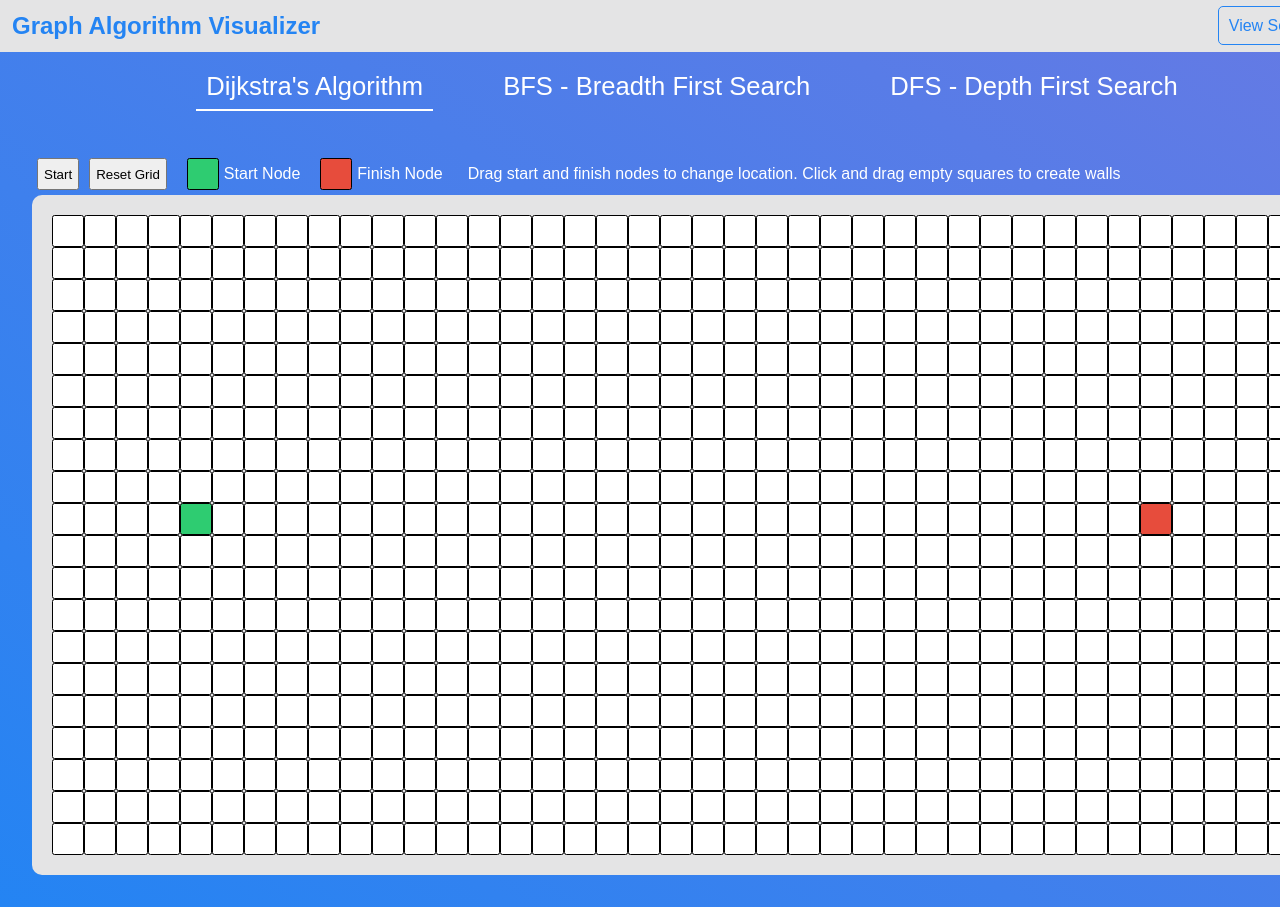
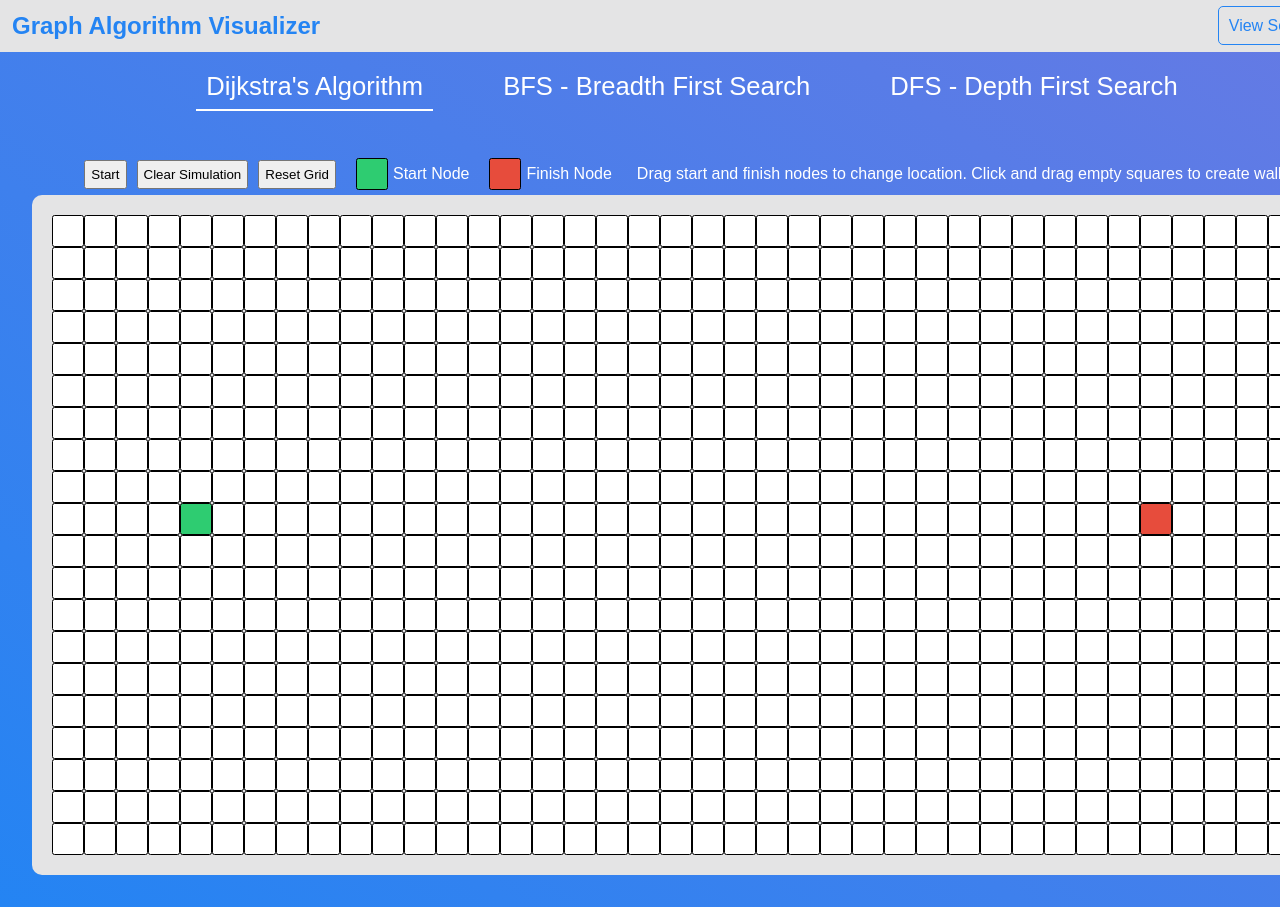
Before and after one commit to Michael-Hathaway/graph_algo_visualizer, a React (Create React App) app: page / in a window 1280 px wide. Shown: the top 907 px of the page. Built offline with nearby package versions, Linux system fonts and the light colour scheme.

Commit message:
Added functionailty to reset the grid after simulations

```diff
--- a/src/algorithms/searchAlgorithms.js
+++ b/src/algorithms/searchAlgorithms.js
@@ -47,6 +47,8 @@ export function breadthFirstSearch(grid, startNode, finishNode) {
       queue.push(unvisitedNeighbors[i]);
     }
   }
+
+  return visitedNodesInOrder;
 }
 
 export function depthFirstSearch(grid, startNode, finishNode) {
@@ -75,6 +77,8 @@ export function depthFirstSearch(grid, startNode, finishNode) {
       queue.push(unvisitedNeighbors[i]);
     }
   }
+
+  return visitedNodesInOrder;
 }
 
 function sortNodesByDistance(unvisitedNodes) {
@@ -97,7 +101,7 @@ function getUnvisitedNeighbors(node, grid) {
   if (row < grid.length - 1) neighbors.push(grid[row + 1][col]);
   if (col > 0) neighbors.push(grid[row][col - 1]);
   if (col < grid[0].length - 1) neighbors.push(grid[row][col + 1]);
-  return neighbors.filter((neighbor) => !neighbor.isVisited);
+  return neighbors.filter(neighbor => !neighbor.isVisited);
 }
 
 function getAllNodes(grid) {
--- a/src/components/Grid.js
+++ b/src/components/Grid.js
@@ -17,6 +17,7 @@ const FINISH_NODE_ROW = 9;
 const FINISH_NODE_COL = 34;
 
 const INITIAL_STATE = {
+  isSimulationComplete: false,
   isUserMovingStartNode: false,
   isUserMovingFinishNode: false,
   isMousePressed: false,
@@ -73,19 +74,29 @@ class Grid extends React.Component {
   };
 
   resetGrid = () => {
+    this.clearSimulationResult();
+    // reset grid component
+    const nodes = this.createInitialGrid();
+    this.setState({ ...INITIAL_STATE, nodes });
+  };
+
+  clearSimulationResult = () => {
+    const newGrid = this.state.nodes;
+
     for (let i = 0; i < GRID_ROWS; i++) {
       for (let j = 0; j < GRID_COLS; j++) {
         // remove classnames added during animation
-        const classname = `node ${this.isStartNode(i, j) ? " start" : ""}${
-          this.isFinishNode(i, j) ? " finish" : ""
-        }`;
-        document.getElementById(`node-${i}-${j}`).className = classname;
+        const node = document.getElementById(`node-${i}-${j}`);
+        node.classList.remove("node-visited");
+        node.classList.remove("node-shortest-path");
+
+        newGrid[i][j].isVisited = false;
+        newGrid[i][j].previousNode = null;
+        newGrid[i][j].distance = Infinity;
       }
     }
 
-    // reset grid component
-    const nodes = this.createInitialGrid();
-    this.setState({ ...INITIAL_STATE, nodes });
+    this.setState({ isSimulationComplete: false, nodes: newGrid });
   };
 
   getNewGridWithWallToggled = (grid, row, col) => {
@@ -133,6 +144,7 @@ class Grid extends React.Component {
       isUserMovingStartNode: false,
       isUserMovingFinishNode: false
     });
+    this.forceUpdate();
   };
 
   handleMouseEnter = (row, col) => {
@@ -222,8 +234,8 @@ class Grid extends React.Component {
   // animate each node in the order they were visited during the
   // algorithm search
   animateAlgorithm(visitedNodesInOrder, nodesInShortestPathOrder) {
-    for (let i = 1; i <= visitedNodesInOrder.length - 1; i++) {
-      if (i === visitedNodesInOrder.length - 1) {
+    for (let i = 0; i <= visitedNodesInOrder.length; i++) {
+      if (i === visitedNodesInOrder.length) {
         setTimeout(() => {
           this.animatePath(nodesInShortestPathOrder);
         }, 12 * i);
@@ -231,25 +243,31 @@ class Grid extends React.Component {
       }
       setTimeout(() => {
         const node = visitedNodesInOrder[i];
-        document.getElementById(`node-${node.row}-${node.col}`).className =
-          "node node-visited";
+        document
+          .getElementById(`node-${node.row}-${node.col}`)
+          .classList.add("node-visited");
       }, 10 * i);
     }
   }
 
   // Animate path from from start to finish node
   animatePath(nodesInShortestPathOrder) {
-    for (let i = 1; i < nodesInShortestPathOrder.length - 1; i++) {
+    for (let i = 0; i < nodesInShortestPathOrder.length; i++) {
       setTimeout(() => {
         const node = nodesInShortestPathOrder[i];
-        document.getElementById(`node-${node.row}-${node.col}`).className =
-          "node node-shortest-path";
+        document
+          .getElementById(`node-${node.row}-${node.col}`)
+          .classList.add("node-shortest-path");
       }, 30 * i);
     }
   }
 
   // perform the algorithm, then animate the search process and final path
   visualizeAlgorithm = algorithmFunc => {
+    if (this.state.isSimulationComplete) {
+      this.clearSimulationResult();
+    }
+
     const {
       startNodeRow,
       startNodeCol,
@@ -263,6 +281,7 @@ class Grid extends React.Component {
     const visitedNodesInOrder = algorithmFunc(nodes, startNode, finishNode);
     const nodesInShortestPathOrder = getNodesInShortestPathOrder(finishNode);
     this.animateAlgorithm(visitedNodesInOrder, nodesInShortestPathOrder);
+    this.setState({ isSimulationComplete: true });
   };
   // ALGORITHM END
 
@@ -315,6 +334,7 @@ class Grid extends React.Component {
           handleSetFinishNodeClick={this.handleSetFinishNodeClick}
           handleResetGridButtonClick={this.resetGrid}
           handleStartButtonClick={this.handleStartButtonClick}
+          handleClearSimulationButtonClick={this.clearSimulationResult}
         />
         <div className="grid-wrapper">
           <div className="grid">{this.renderGrid()}</div>
--- a/src/components/GridSettingsBar.js
+++ b/src/components/GridSettingsBar.js
@@ -12,6 +12,14 @@ const GridSettingsBar = props => {
           Start
         </button>
       </div>
+      <div className="item clear-sim">
+        <button
+          className="clear-sim-button"
+          onClick={() => props.handleClearSimulationButtonClick()}
+        >
+          Clear Simulation
+        </button>
+      </div>
       <div className="item reset-grid">
         <button
           className="reset-grid-button"
@@ -20,6 +28,7 @@ const GridSettingsBar = props => {
           Reset Grid
         </button>
       </div>
+
       <div className="item key">
         <div className="key-item">
           <div className="node start"></div>
--- a/src/style/GridSettingsBar.css
+++ b/src/style/GridSettingsBar.css
@@ -1,5 +1,7 @@
 .settings {
   display: flex;
+  align-items: center;
+  justify-content: center;
   height: 100%;
   width: 100%;
 }
--- a/src/style/node.css
+++ b/src/style/node.css
@@ -9,10 +9,6 @@
 
 .node:hover {
   opacity: 0.7;
-}
-
-.node.start {
-  background-color: #2ecc71;
 }
 
 .node.finish {
@@ -88,3 +84,7 @@
     background-color: rgb(255, 254, 106);
   }
 }
+
+.node.start {
+  background-color: #2ecc71;
+}
```
